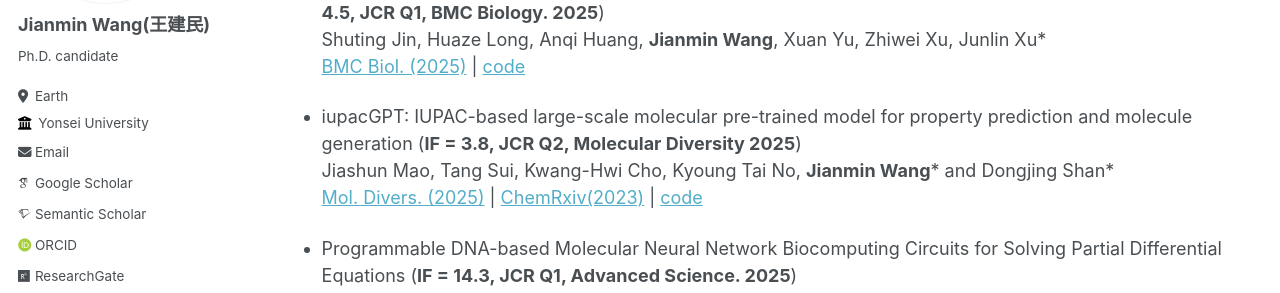
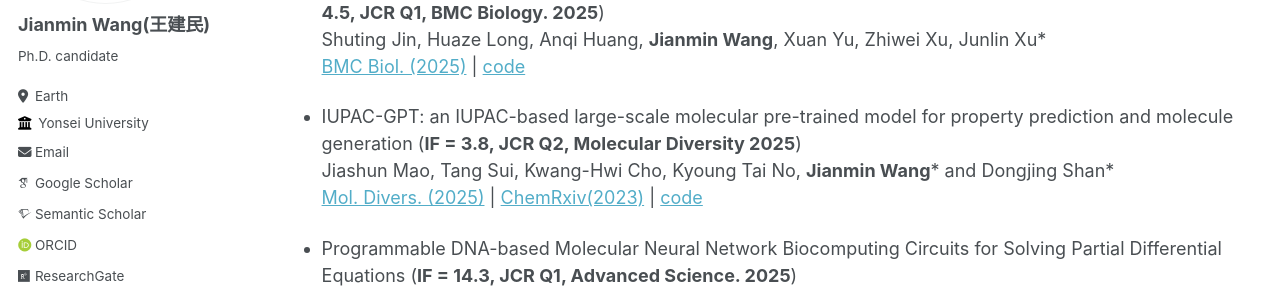
Before and after one commit to Jianmin2drugai/Jianmin2drugai.github.io, a Jekyll site: the page built from _pages/publications.md, in a window 1280 px wide and 900 px high. Shown: the part 279-572 px from the top of the window. Built offline with Jekyll 4.4.1, drawn with Linux system fonts in a browser that asks for light colours; some web fonts are replaced.

Commit message:
Update publications.md

```diff
--- a/_pages/publications.md
+++ b/_pages/publications.md
@@ -21,7 +21,7 @@ author_profile: true
     Shuting Jin, Huaze Long, Anqi Huang, **Jianmin Wang**, Xuan Yu, Zhiwei Xu, Junlin Xu\*
     [BMC Biol. (2025)](https://doi.org/10.1186/s12915-025-02302-y) | [code](https://github.com/HuazeLoong/MultiSyn)
 
-*   iupacGPT: IUPAC-based large-scale molecular pre-trained model for property prediction and molecule generation (**IF = 3.8, JCR Q2, Molecular Diversity 2025**)
+*   IUPAC-GPT: an IUPAC-based large-scale molecular pre-trained model for property prediction and molecule generation (**IF = 3.8, JCR Q2, Molecular Diversity 2025**)
     Jiashun Mao, Tang Sui, Kwang-Hwi Cho, Kyoung Tai No, **Jianmin Wang**\* and Dongjing Shan\*
     [Mol. Divers. (2025)](https://doi.org/10.1007/s11030-025-11280-w) | [ChemRxiv(2023)](https://doi.org/10.26434/chemrxiv-2023-5kjvh) | [code](https://github.com/AspirinCode/iupacGPT)
 
```
